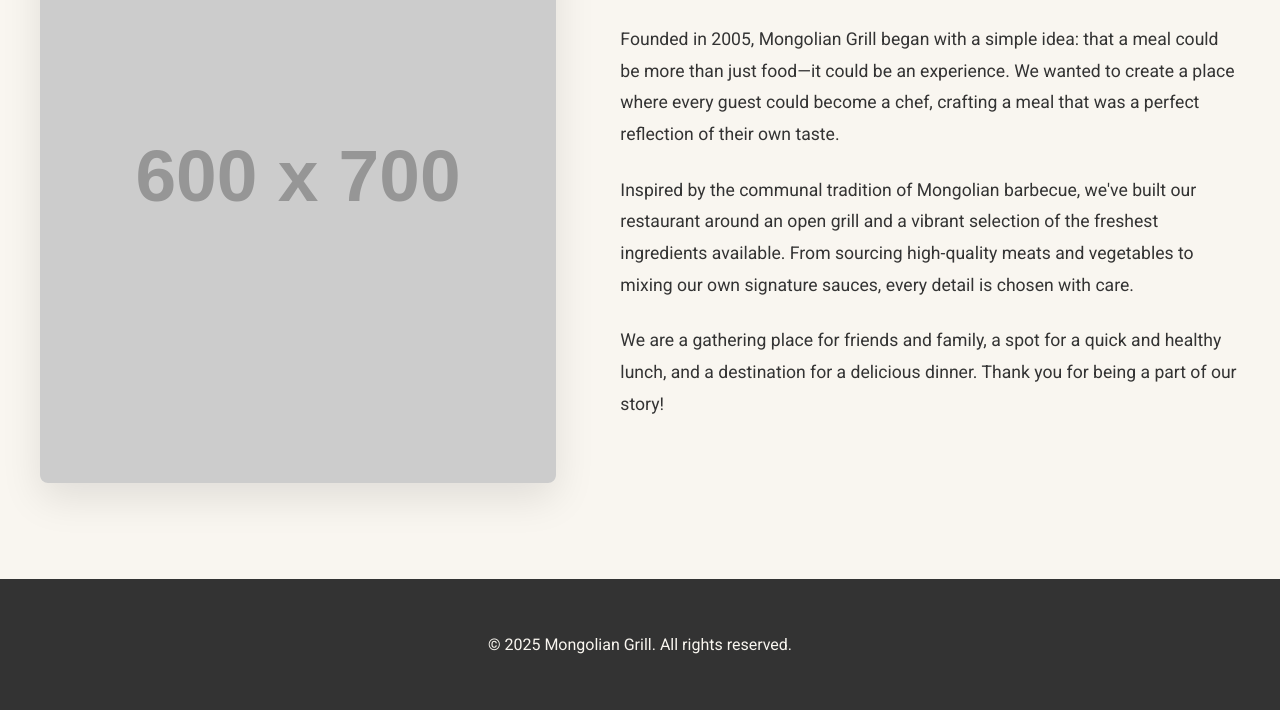
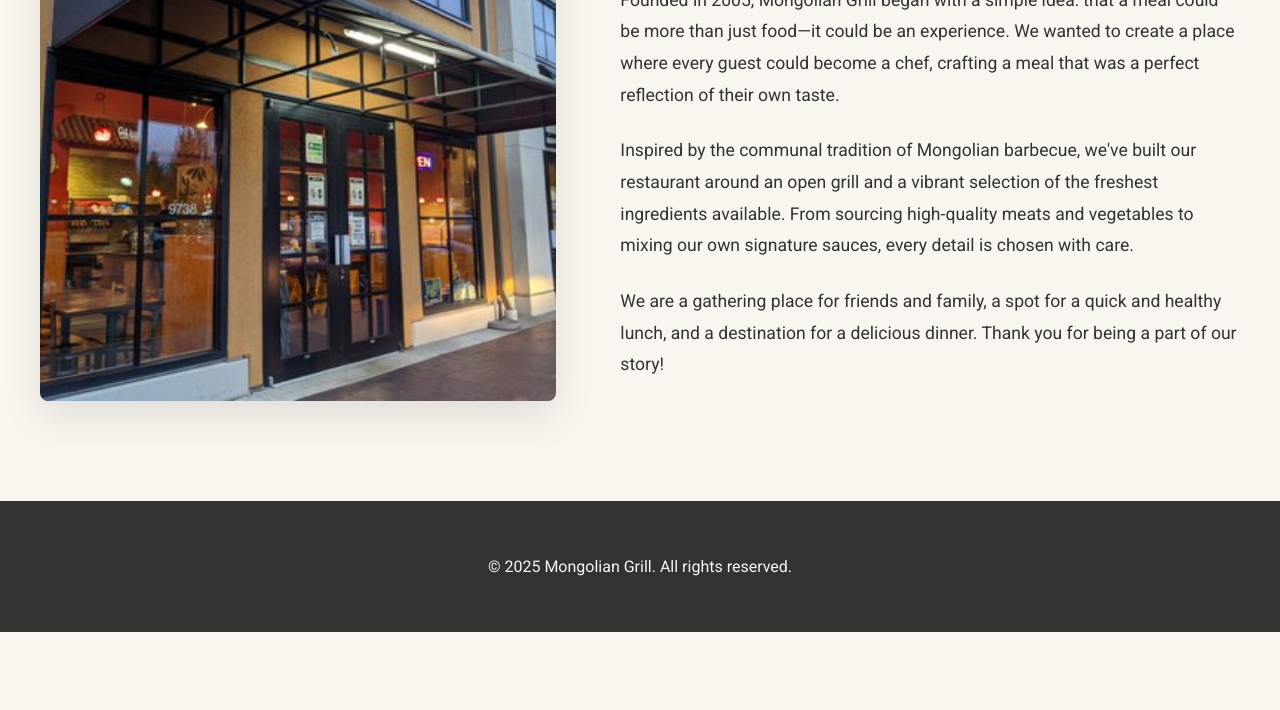
Before and after one commit to thorndigital/mongoliangrillkirkland, a plain HTML site: page about.html in a window 1280 px wide. Shown: the part 285-995 px from the top of the page. After the commit the page ends 917 px from the top, so only its background shows below. Drawn offline with nearby package versions, Linux system fonts and the light colour scheme; placeholder pictures from the web are drawn by us.

Commit message:
Update about.html

```diff
--- a/about.html
+++ b/about.html
@@ -50,7 +50,7 @@
 
     <main>
         <section class="about-section">
-            <div class="about-image"><img src="https://placehold.co/600x700/800000/F9F6F0?text=Our+Grill" alt="The Grill"></div>
+            <div class="about-image"><img src="/assets/mongolian.png" alt="The Grill"></div>
             <div class="about-text">
                 <h1>Our Story</h1>
                 <p>Founded in 2005, Mongolian Grill began with a simple idea: that a meal could be more than just food—it could be an experience. We wanted to create a place where every guest could become a chef, crafting a meal that was a perfect reflection of their own taste.</p>
```
